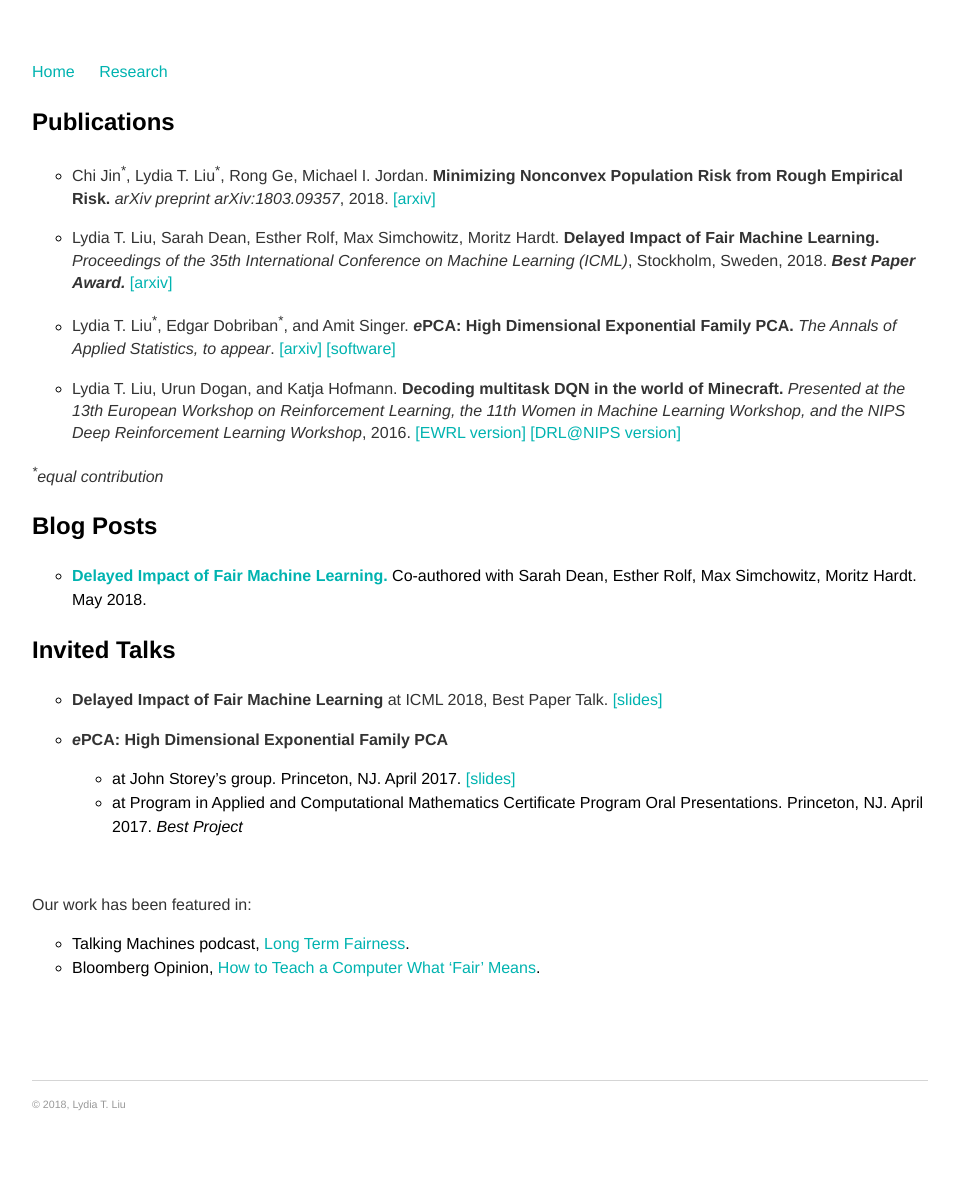
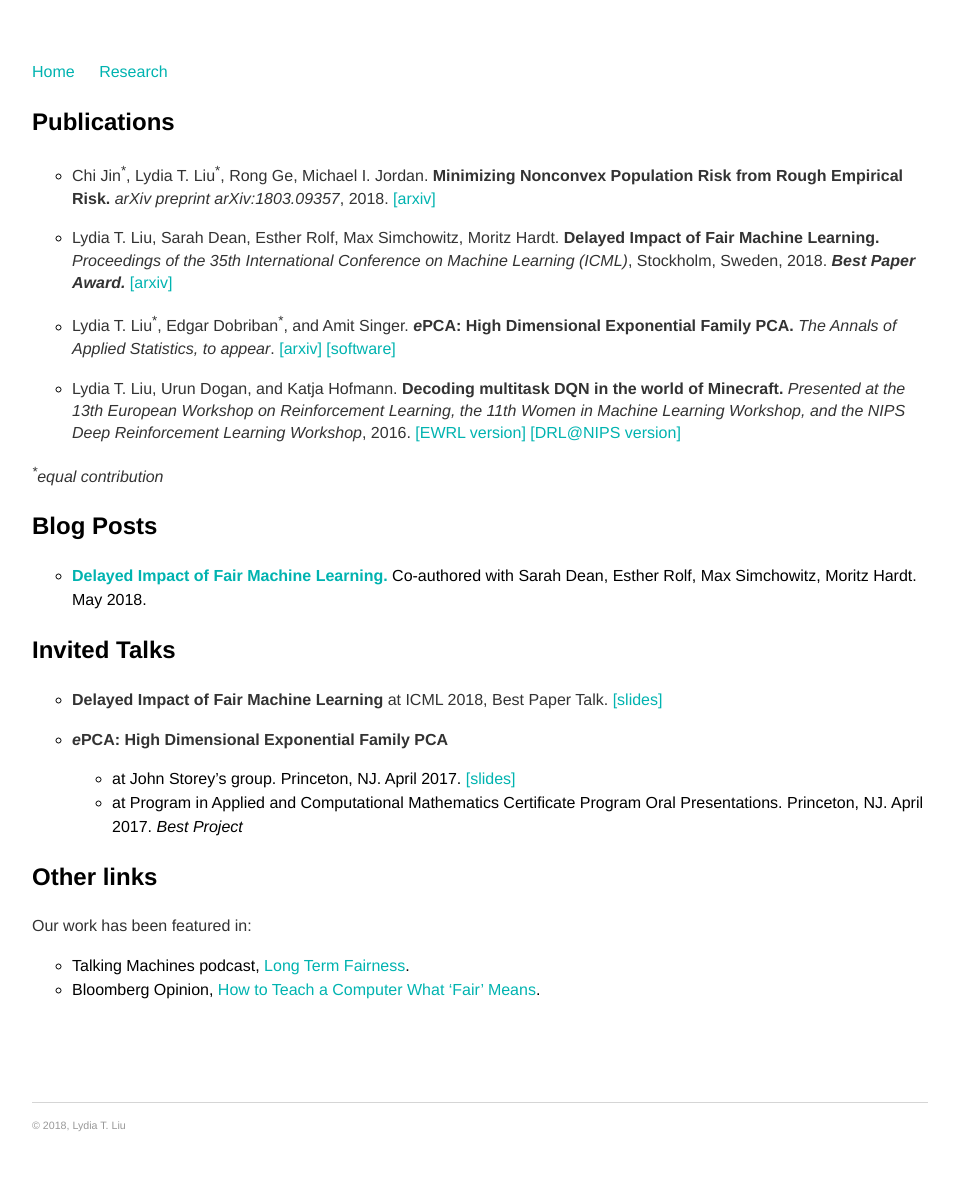
Before and after one commit to serenalwang/serenalwang.github.io, a Jekyll site: the page built from projects.md, in a window 1280 px wide. Shown: the whole page, without its empty margins (160-1119 px from the left). Built offline with Jekyll 4.4.1, drawn with Linux system fonts in a browser that asks for light colours; before the commit the page ends 1174 px from its top, so only the background shows below that.

Commit message:
Update projects.md

```diff
--- a/projects.md
+++ b/projects.md
@@ -29,8 +29,7 @@ title: Research
 
 
 
-&nbsp;
-
+### Other links
 Our work has been featured in:
 * Talking Machines podcast, [Long Term Fairness](https://www.thetalkingmachines.com/episodes/long-term-fairness).
 * Bloomberg Opinion, [How to Teach a Computer What ‘Fair’ Means](https://www.bloomberg.com/view/articles/2018-03-15/computer-algorithms-need-to-know-what-fair-means).
```
